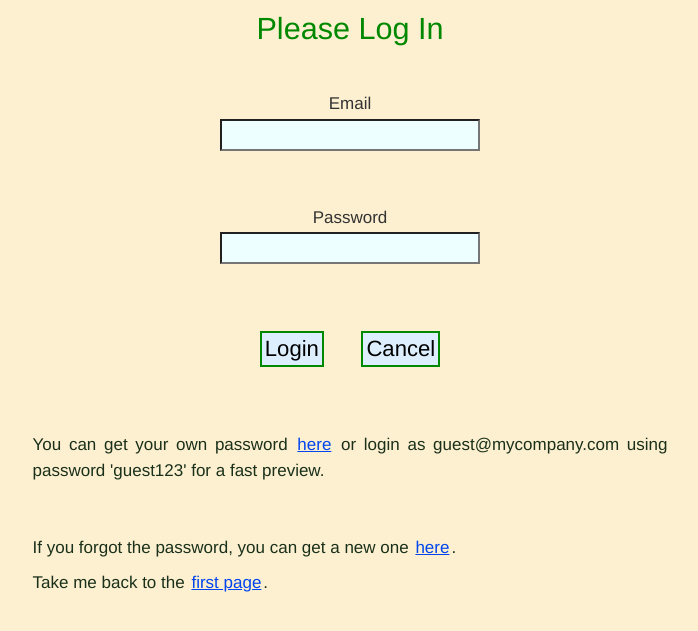
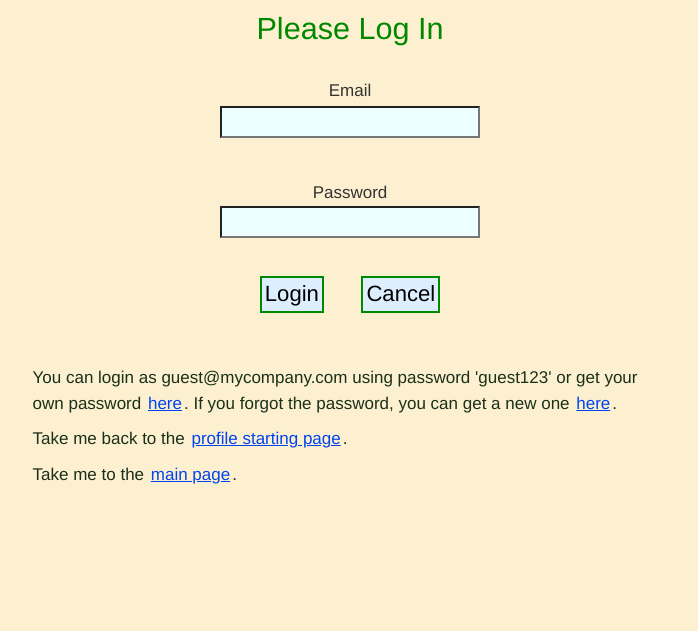
Before and after one commit to marcelMerchat/crudBasic2, a PHP site: page /login.php in a window 1280 px wide. Shown: the top 631 px of the page, without its empty margins (290-988 px from the left). Run offline with PHP 8.4, Linux system fonts and the light colour scheme; some libraries are stand-ins or nearby versions.

Commit message:
Some localhost links were changed to comments.

```diff
--- a/add.php
+++ b/add.php
@@ -94,8 +94,6 @@ if (
                 store_error_messages();
             }
           }
-      //  Skills
-          //insertSkillSet($profileid,$pdo);
       //  Education
           insertEducations($profileid,$pdo);
       //  Positions
--- a/editSkill.php
+++ b/editSkill.php
@@ -238,8 +238,8 @@ $(document).ready(function() {
         $('#addSkill').click(function(event){
             event.preventDefault();
             window.console && console.log("Adding skill");
-            if(count_skill - skill_removed + 1 > 12) {
-                 triggerAlert('Maximum of twelve skills exceeded', replace=true);
+            if(count_skill - skill_removed + 1 > 15) {
+                 triggerAlert('Maximum of fifteen skills exceeded', replace=true);
                  return;
             } else {
                  count_skill = count_skill + 1;
--- a/gmailer.php
+++ b/gmailer.php
@@ -15,9 +15,6 @@ $mail->SMTPDebug = SMTP::DEBUG_SERVER;
 $mail->SMTPDebug = 2;
 $mail->isHTML(true);
 // The following three fields are required:
-//$mail->Username = 'merchatDataTools@gmail.com';
-//$mail->Password = 'jpS%sis$1973R7';
-//$mail->SetFrom('merchatDataTools@gmail.com','Support Team');
 $mail->Subject = $_SESSION['emailSubject'];
 $mail->Body = $_SESSION['emailMessage'];
 $address =  $_SESSION['email'];
--- a/login.php
+++ b/login.php
@@ -137,7 +137,7 @@ if (   isset($_POST['email']) && isset($_POST['pass']) ) {
       <?php
         flashMessages();
       ?>
-      <div class="container-form-entry more-top-margin-3x">
+      <div class="container-form-entry more-top-margin-2x">
         <div class="more-input-margin less-bottom-margin less-top-margin box-input-label">
                 <label class="less-bottom-margin less-top-margin center" for="email">Email</label>
         </div><div class="less-top-margin less-bottom-margin">
@@ -147,7 +147,7 @@ if (   isset($_POST['email']) && isset($_POST['pass']) ) {
                  id="email" />
           </p>
         </div></div>
-     <div class="container-form-entry more-top-margin-3x">
+     <div class="container-form-entry more-top-margin-2x">
        <div class="more-input-margin less-bottom-margin less-top-margin box-input-label center">
                <label class="center" for="id_1723">Password</label>
        </div><div class="less-top-margin less-bottom-margin box-profile-input">
@@ -157,7 +157,7 @@ if (   isset($_POST['email']) && isset($_POST['pass']) ) {
           </p>
        </div>
      </div>
-     <h3 class="more-top-margin-3x center">
+     <h3 class="more-top-margin-2x center">
          <button class="button-submit" onclick="return doValidate();">Login</button>
          &nbsp;
          <button class="button-submit" name="cancel">Cancel</button>
@@ -166,13 +166,15 @@ if (   isset($_POST['email']) && isset($_POST['pass']) ) {
              at the website (see util.php) performs a final validation check.-->
      </h3>
      <!-- Hint: -->
-       <p class="justify quad-space">You can get your own password
-           <a href="apply.php"> here</a> or login as
-           guest@mycompany.com using password 'guest123' for a fast preview.
-       </p><p class="justify">If you forgot the password,
+       <p class="left more-top-margin-3x">You can login as
+           guest@mycompany.com using password 'guest123' or get your own password
+               <a href="apply.php"> here</a>. If you forgot the password,
                 you can get a new one <a href="forgotpass.php">here</a>.
-       </p><p class="justify left">Take me back to the
-           <a href="index.php"> first page</a>.
+       </p><p class="left more-top-margin-1x">Take me back to the
+           <a href="index.php"> profile starting page</a>.
+       </p><p class="left more-top-margin-1x">Take me to the
+           <!--<a href="http://localhost/index.php"> main page</a>.-->
+           <a href="http://marcel-merchat.com/index.php"> main page</a>.
        </p>
   </form>
 </div>
@@ -180,12 +182,12 @@ if (   isset($_POST['email']) && isset($_POST['pass']) ) {
 /* onchange="this.className=(this.value=='')?'':'visited';" */
 $(document).ready(function() {
   window.console && console.log('Document ready called ');
-  adjustWindow();
   isMobileDevice = Boolean("<?php echo isMobile() ?>" == 1);
   isLargeDevice = !isMobileDevice;
   window.console && console.log('Mobile device = ' + isMobileDevice);
   var w = $( window ).width();
   window.console && console.log('The window width is = ' + w);
+  adjustWindow();
 });
 function doValidate() {
     //console.log('Validating...');
--- a/style.css
+++ b/style.css
@@ -418,7 +418,7 @@ input.wide-20char {
 }
 .quad-space {
     margin-top: 4vw;
-    margin-bottom: 4vw;
+    margin-bottom: 2vw;
 }
 /* after input change conditions within paragraph */
 /*.text-box {
@@ -824,11 +824,6 @@ li {
     font-size: 1em;
     color: #333;
 }
-/*#main {
-    position: absolute;
-    top: 2%;
-    border: 0px orange solid;
-}*/
 #top {
     bottom: 30%;
     height: 27%;
--- a/styleDesktop.css
+++ b/styleDesktop.css
@@ -83,7 +83,7 @@ img {
 }
 .quad-space {
     margin-top: 32px;
-    margin-bottom: 32px;
+    margin-bottom: 8px;
 }
 .text-box {
     display: inline-block;
--- a/util.php
+++ b/util.php
@@ -572,7 +572,7 @@ function insertContactList($pdo) {
 // because the old set is always erased first
 function insertSkillSet($profile_id,$pdo) {
     $rank = 1;
-    for($i=1; $i<=12; $i++) {
+    for($i=1; $i<=15; $i++) {
       $field_name = 'skill_name'.$i;
       store_error_messages();
       if ( ! isset($_POST[$field_name]) ){
```
Also changed, not shown: edit.php (+91 -91 lines), index.php (+14 -4 lines), README2021.txt.
